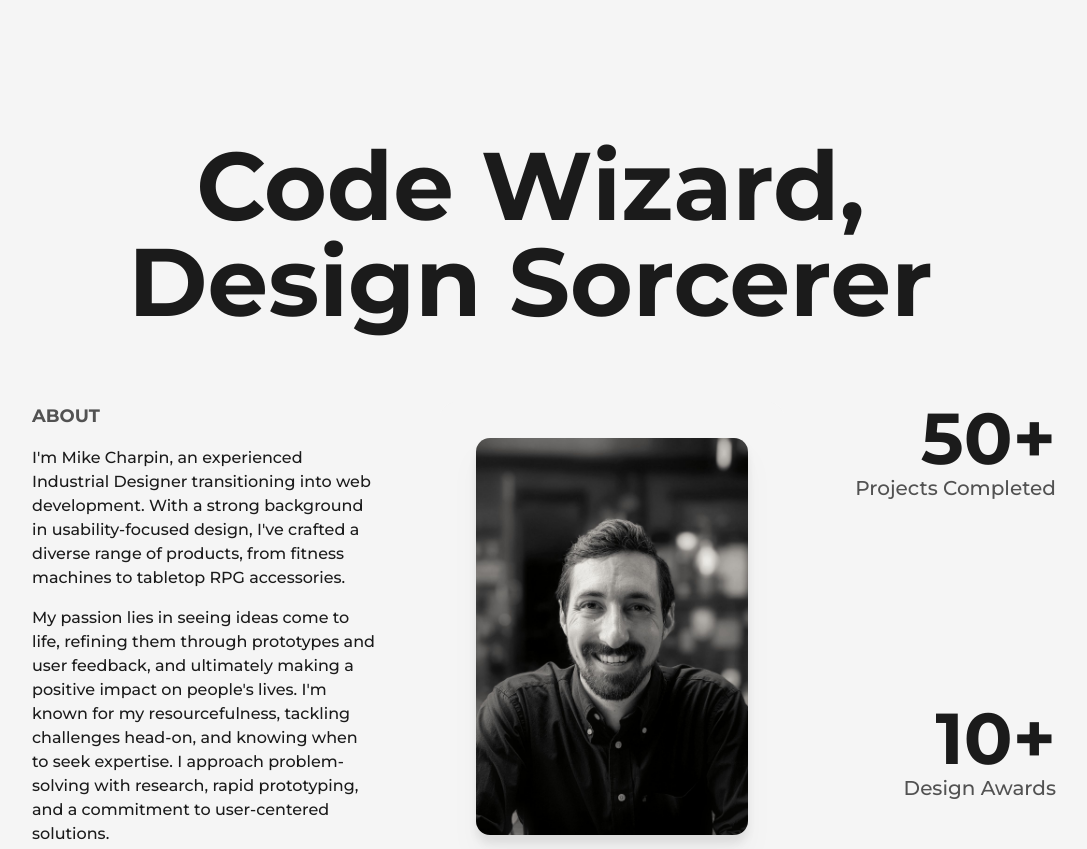
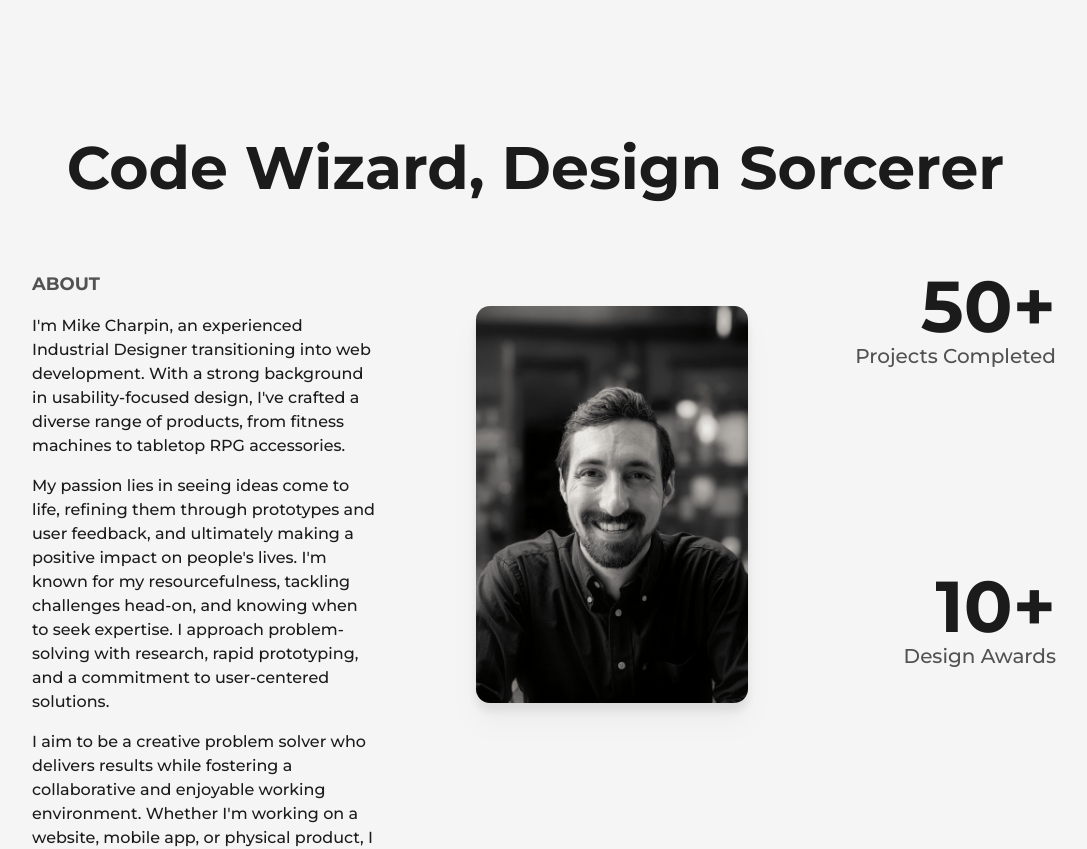
Before and after one commit to DeadChannelDice/nextJS-portfolio, a Next.js app: page / in a window 1280 px wide. Shown: the part 1040-1889 px from the top of the page, without its empty margins (96-1183 px from the left). Built offline with nearby package versions, Linux system fonts and the light colour scheme.

Commit message:
Shrinking tagline text size

```diff
--- a/src/components/About.js
+++ b/src/components/About.js
@@ -41,7 +41,7 @@ const AnimatedNumbers = ({value}) => {
 
         <div className='flex w-full flex-col items-center justify-center dark:text-light'>
             <div className='pt-16'>
-                <AnimatedText text="Code Wizard, Design Sorcerer" classname='mb-16 lg:!text-7xl sm:!text-6xl xs:!text-4xl sm:mb-8'/>
+                <AnimatedText text="Code Wizard, Design Sorcerer" classname='mb-16  !text-6xl lg:!text-6xl sm:!text-6xl xs:!text-4xl sm:mb-8'/>
                 <div className='grid w-full grid-cols-8 gap-16 sm:gap-8'>
                     <div className='col-span-3 flex flex-col items-start justify-start xl:col-span-4 md:order-2 md:col-span-8'>
                         <h2 className='mb-4 text-lg font-bold uppercase text-dark/75 dark:text-light'>About</h2>
```
